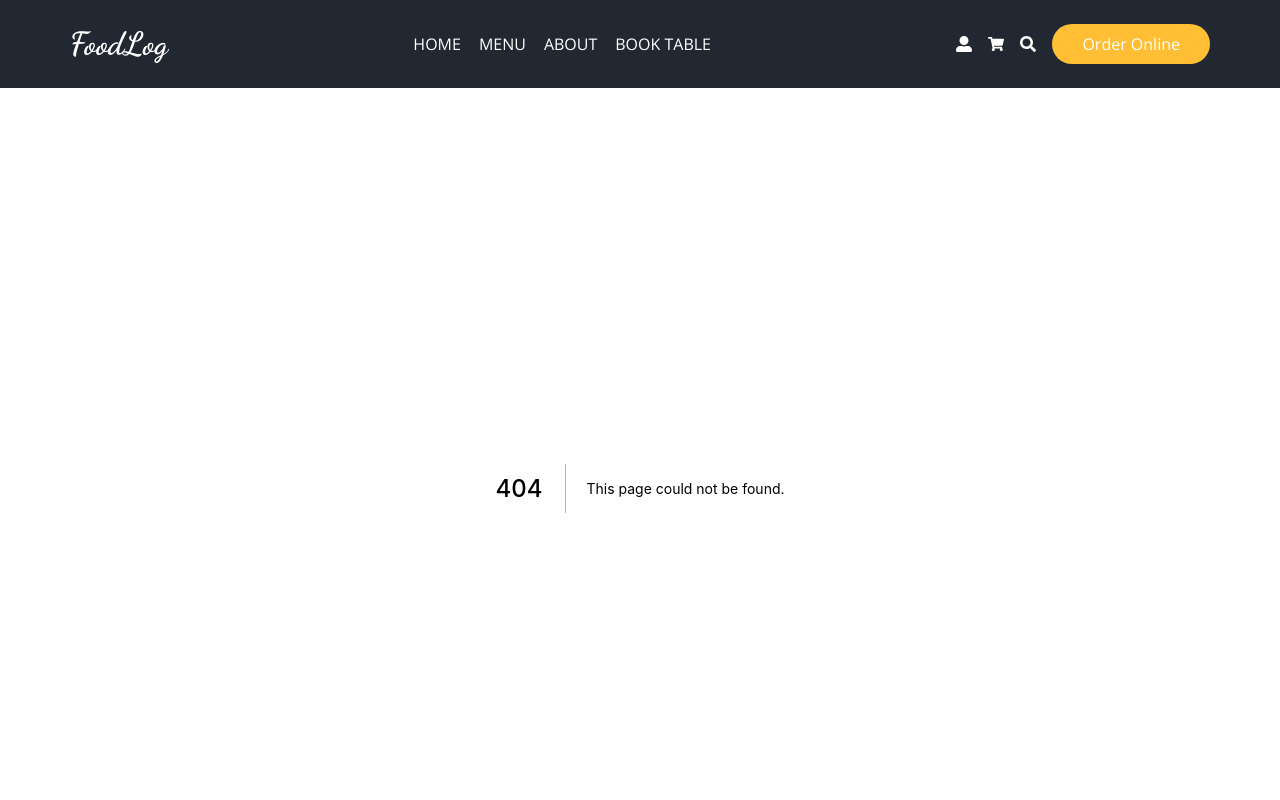
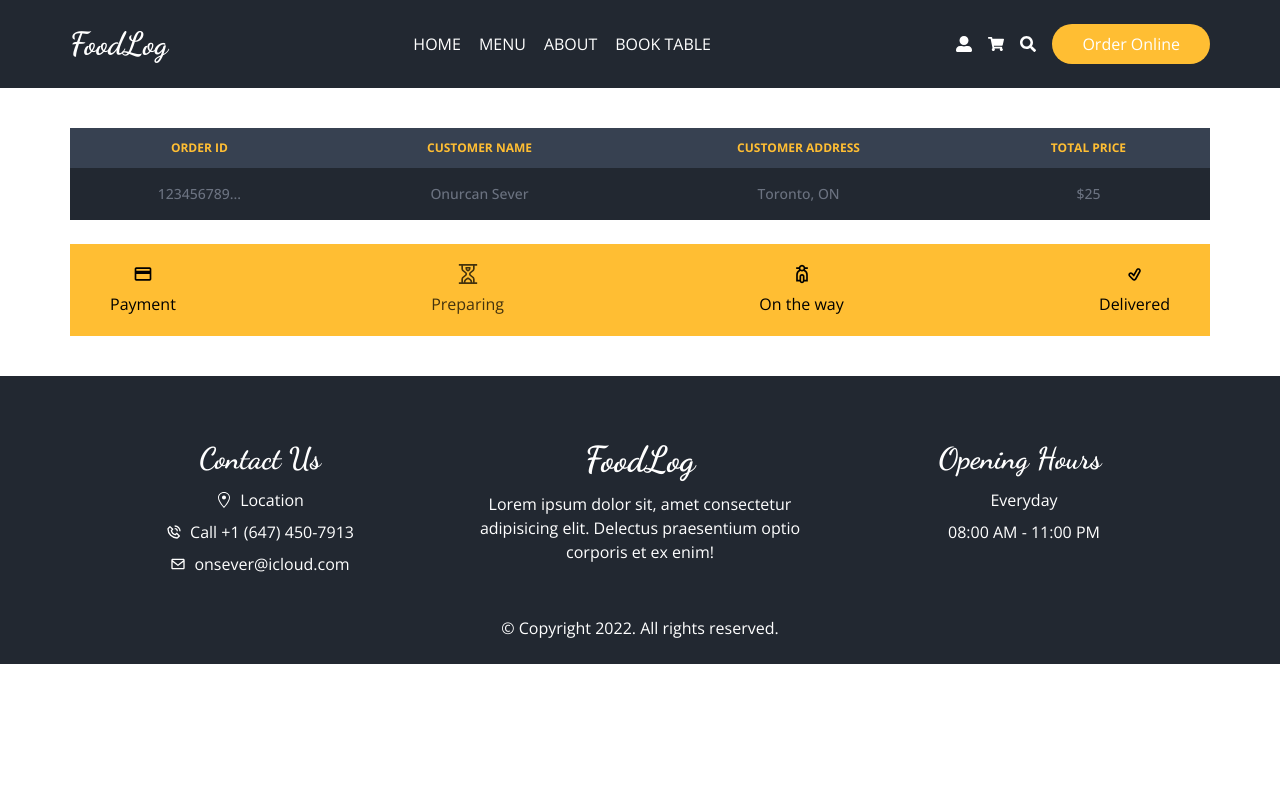
Before and after one commit to onsever/food-ordering-app, a Next.js app: page /order in a window 1280 px wide. Before the commit this address had no page. Shown: the top 800 px of the page. Built offline with nearby package versions, Linux system fonts and the light colour scheme.

Commit message:
created order page

```diff
--- /dev/null
+++ b/pages/order/index.jsx
@@ -0,0 +1,71 @@
+import React from "react";
+import Image from "next/image";
+import { MdPayment } from "react-icons/md";
+import { GrInProgress } from "react-icons/gr";
+import { RiEBikeLine } from "react-icons/ri";
+import { TiTickOutline } from "react-icons/ti";
+
+const Index = () => {
+  return (
+    <div className="container mx-auto overflow-x-auto">
+      <div className="flex  justify-center items-center flex-col my-10">
+        <div className=" flex items-center flex-1  w-full max-h-28">
+          <table className="w-full text-sm text-center text-gray-500">
+            <thead className="text-xs text-primary uppercase bg-gray-700">
+              <tr>
+                <th scope="col" className="py-3 px-6">
+                  Order ID
+                </th>
+                <th scope="col" className="py-3 px-6">
+                  Customer Name
+                </th>
+                <th scope="col" className="py-3 px-6">
+                  Customer Address
+                </th>
+                <th scope="col" className="py-3 px-6">
+                  Total Price
+                </th>
+              </tr>
+            </thead>
+            <tbody>
+              <tr className="transition-all bg-secondary border-gray-700 hover:bg-primary ">
+                <td className="py-4 px-6 font-medium whitespace-nowrap hover:text-white flex items-center gap-x-1 justify-center">
+                  123456789...
+                </td>
+                <td className="py-4 px-6 font-medium whitespace-nowrap hover:text-white">
+                  Onurcan Sever
+                </td>
+                <td className="py-4 px-6 font-medium whitespace-nowrap hover:text-white">
+                  Toronto, ON
+                </td>
+                <td className="py-4 px-6 font-medium whitespace-nowrap hover:text-white">
+                  $25
+                </td>
+              </tr>
+            </tbody>
+          </table>
+        </div>
+        <div className="flex justify-between w-full md:px-10 px-3 py-5 bg-primary mt-6">
+          <div className="flex flex-col items-center justify-center">
+            <MdPayment className="w-5 h-5 mb-2" />
+            <span>Payment</span>
+          </div>
+          <div className="flex flex-col items-center justify-center animate-pulse">
+            <GrInProgress className="w-5 h-5 mb-2" />
+            <span>Preparing</span>
+          </div>
+          <div className="flex flex-col items-center justify-center">
+            <RiEBikeLine className="w-5 h-5 mb-2" />
+            <span>On the way</span>
+          </div>
+          <div className="flex flex-col items-center justify-center">
+            <TiTickOutline className="w-5 h-5 mb-2" />
+            <span>Delivered</span>
+          </div>
+        </div>
+      </div>
+    </div>
+  );
+};
+
+export default Index;
```
